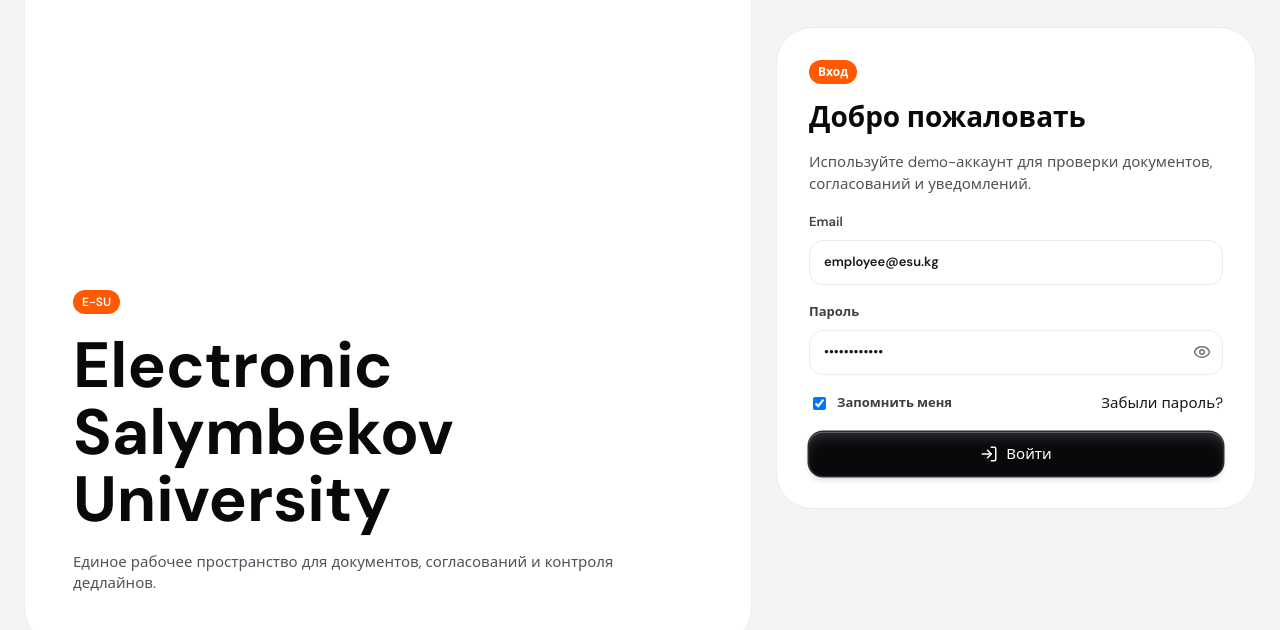
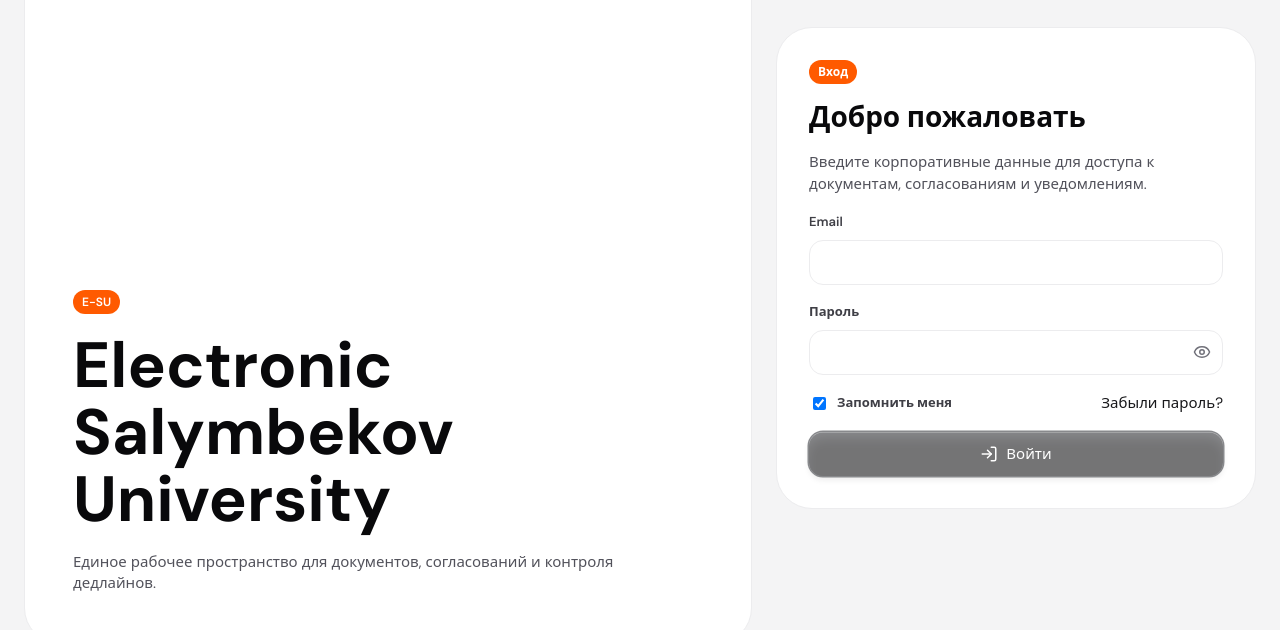
Before and after one commit to IIDEV1/E-SU-Frontend, a React (Vite) app: page /login in a window 1280 px wide. Shown: the part 132-762 px from the top of the page. Built offline with nearby package versions, Linux system fonts and the light colour scheme; no server answers.

Commit message:
fix: complete release 1 integration audit

```diff
--- a/src/features/documents/DocumentForm.tsx
+++ b/src/features/documents/DocumentForm.tsx
@@ -146,7 +146,7 @@
       if (mode === "create") {
         const createdDocument = await createDocument.mutateAsync({ ...values, files: newFiles, status });
         setToast(status === "draft" ? "Черновик сохранен." : "Документ отправлен на согласование.");
-        setTimeout(() => navigate(`/documents/${createdDocument.id}`), 350);
+        navigate(`/documents/${createdDocument.id}`);
         return;
       }
 
@@ -155,7 +155,7 @@
         ? await updateAndSubmitDocument.mutateAsync({ ...values, files: newFiles })
         : await updateDocument.mutateAsync({ ...values, files: newFiles });
       setToast(status === "in_review" ? "Документ отправлен на согласование." : "Изменения сохранены.");
-      setTimeout(() => navigate(`/documents/${updatedDocument.id}`), 350);
+      navigate(`/documents/${updatedDocument.id}`);
     });
 
     return submit().catch((error: unknown) => setFileError(getFileErrorMessage(error)));
--- a/src/pages/auth/LoginPage.tsx
+++ b/src/pages/auth/LoginPage.tsx
@@ -30,7 +30,7 @@
   } = useForm<LoginForm>({
     resolver: zodResolver(schema),
     mode: "onChange",
-    defaultValues: { email: "employee@esu.kg", password: "DemoPass123!", remember: true },
+    defaultValues: { email: "", password: "", remember: true },
   });
 
   if (isAuthenticated) {
@@ -52,7 +52,7 @@
       <form className="auth-card" onSubmit={onSubmit}>
         <span className="accent-badge">Вход</span>
         <h2>Добро пожаловать</h2>
-        <p>Используйте demo-аккаунт для проверки документов, согласований и уведомлений.</p>
+        <p>Введите корпоративные данные для доступа к документам, согласованиям и уведомлениям.</p>
         <label>
           Email
           <input type="email" {...register("email")} />
```
